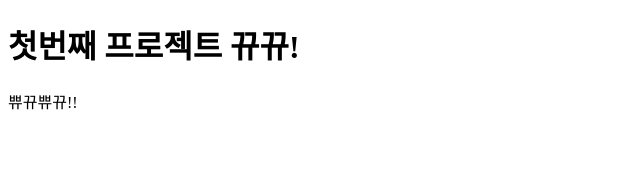
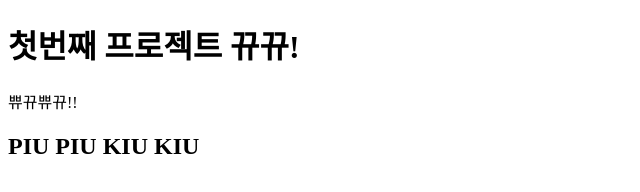
Before and after one commit to sominjeon/First-Somin-Project, a plain HTML site: page index.html in a window 1280 px wide. Shown: the whole page, without its empty margins (0-640 px from the left). Drawn offline with Linux system fonts and the light colour scheme.

Commit message:
second commit

```diff
--- a/index.html
+++ b/index.html
@@ -9,5 +9,8 @@
   <body>
     <h1>첫번째 프로젝트 뀨뀨!</h1>
     <p>쀼뀨쀼뀨!!</p>
+    <h2>
+      PIU PIU KIU KIU
+    </h2>
   </body>
 </html>
```
